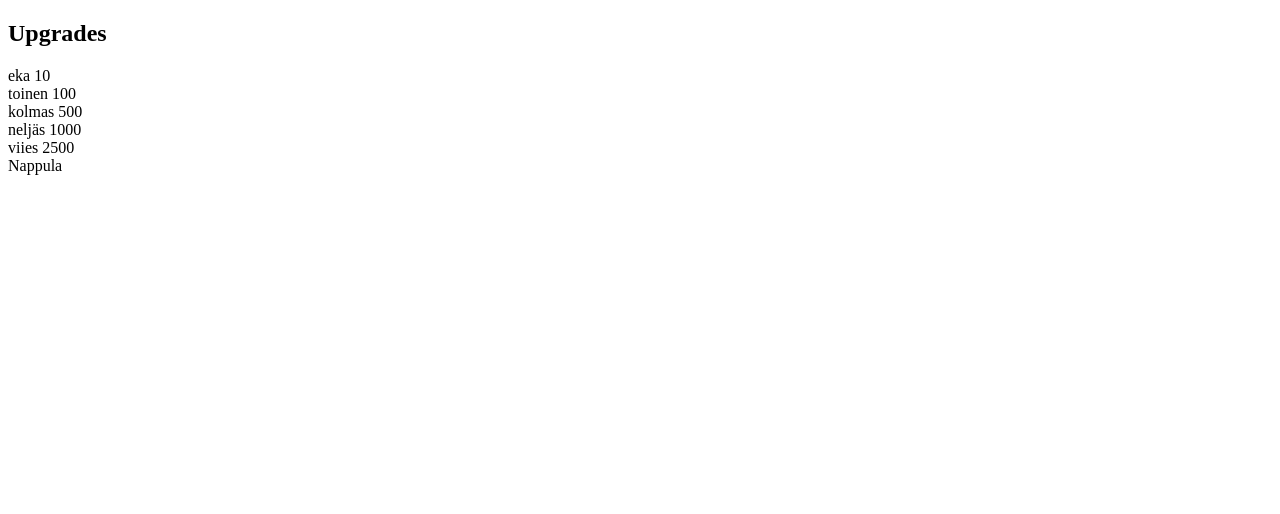
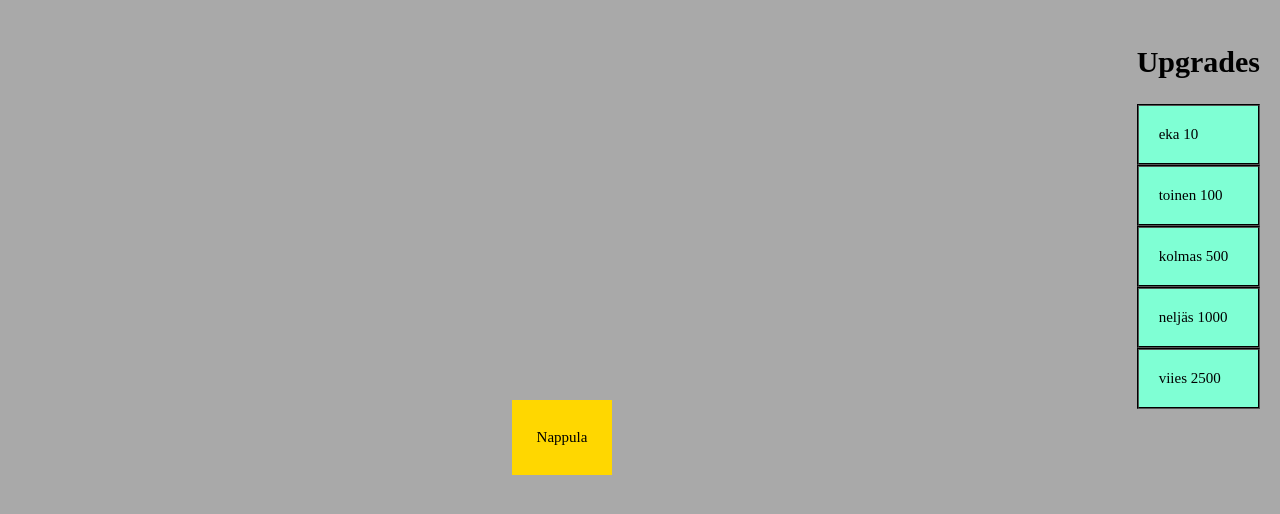
Before and after one commit to Akseliran/kestavakehitysclicker, a plain HTML site: page Pelisivu/Pelisivun.html in a window 1280 px wide. Drawn offline with Linux system fonts and the light colour scheme.

Commit message:
css linkin korjaus

```diff
--- a/Pelisivu/Pelisivun.html
+++ b/Pelisivu/Pelisivun.html
@@ -4,7 +4,7 @@
     <meta charset="UTF-8">
     <meta name="viewport" content="width=device-width, initial-scale=1.0">
     <title>Pelisivun otsikko</title>
-    <link rel="stylesheet" href="Pelisivun-css.css" />
+    <link rel="stylesheet" href="Pelisivun.css" />
 
 </head>
 <body>
```
